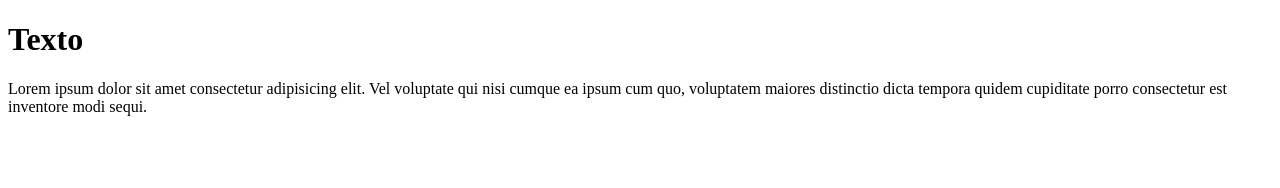
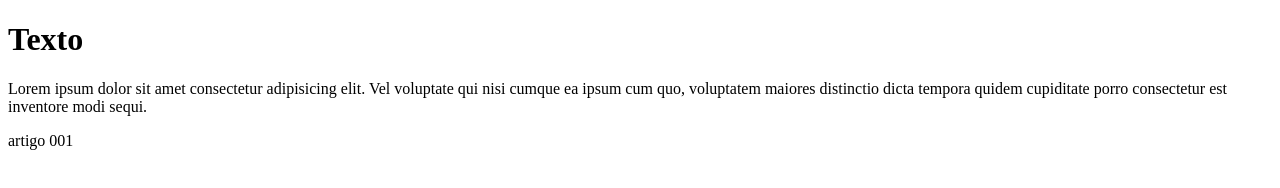
Before and after one commit to guilhermeiani/Ola-Mundo, a plain HTML site: page site-exemplo/index.html in a window 1280 px wide. Drawn offline with Linux system fonts and the light colour scheme.

Commit message:
Update index.html

```diff
--- a/site-exemplo/index.html
+++ b/site-exemplo/index.html
@@ -10,5 +10,11 @@
     <h1>Texto
     </h1>
     <p>Lorem ipsum dolor sit amet consectetur adipisicing elit. Vel voluptate qui nisi cumque ea ipsum cum quo, voluptatem maiores distinctio dicta tempora quidem cupiditate porro consectetur est inventore modi sequi.</p>
+    <article>
+        artigo 001
+    </article>
+
+
+
 </body>
 </html>
```
